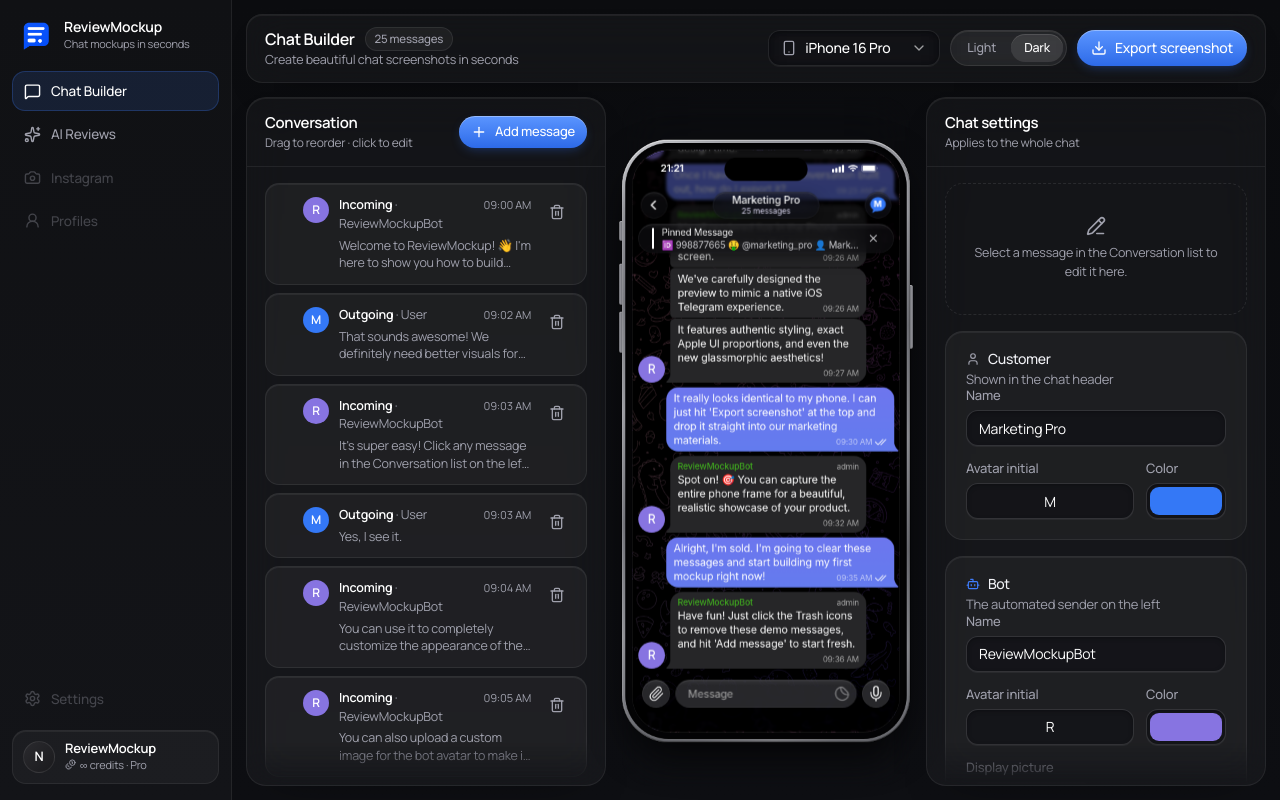
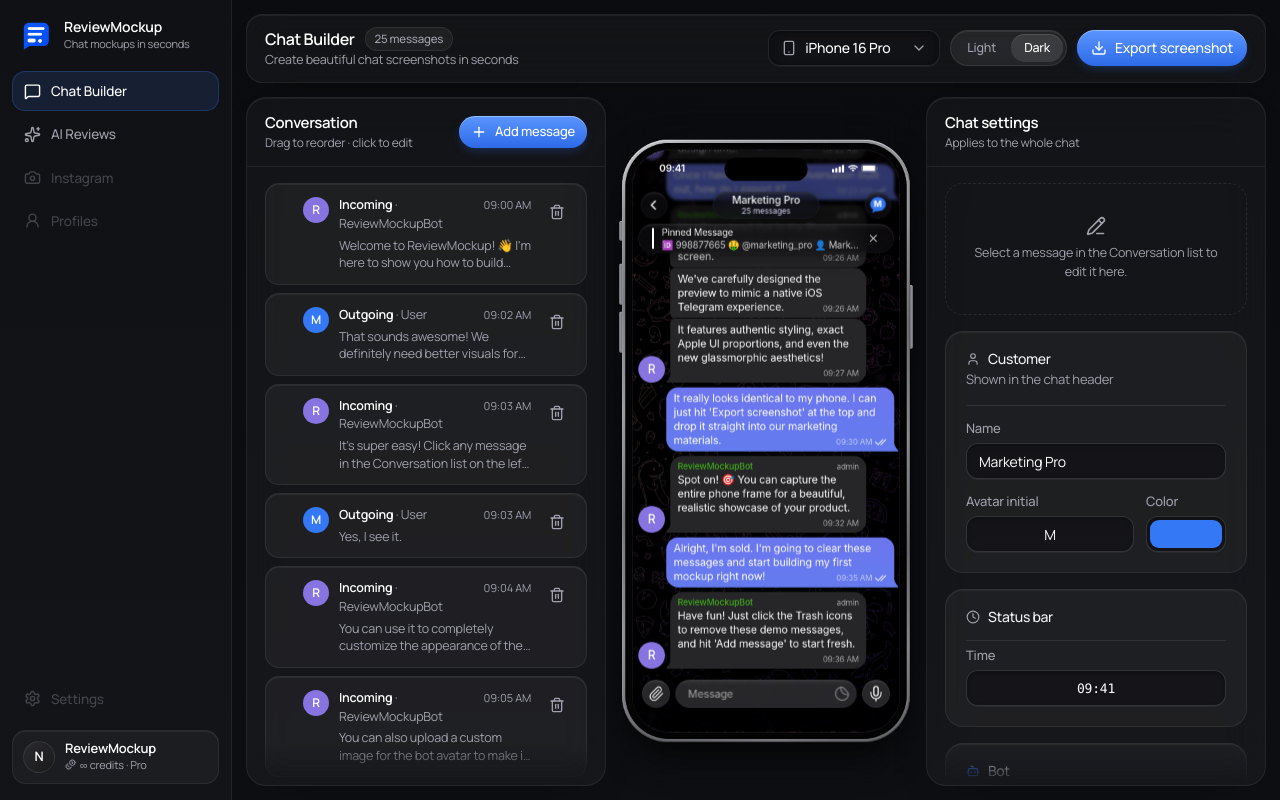
Before and after one commit to rp-wallet/review-gen, a Next.js app: page /chat-builder in a window 1280 px wide. Built offline with nearby package versions, Linux system fonts and the light colour scheme.

Commit message:
feat: add unique randomized status bar times to generated reviews and include time editing in the chat builder

```diff
--- a/app/(dashboard)/ai-reviews/page.tsx
+++ b/app/(dashboard)/ai-reviews/page.tsx
@@ -34,6 +34,7 @@
 import { Label } from '@/components/ui/label';
 import { Badge } from '@/components/ui/badge';
 import { Switch } from '@/components/ui/switch';
+import { Separator } from '@/components/ui/separator';
 
 type ExampleImage = {
   id: string;
@@ -372,7 +373,8 @@
                     Product
                   </CardTitle>
                 </CardHeader>
-                <CardContent className="flex flex-col gap-4 pt-0">
+                <CardContent className="flex flex-col gap-4 pt-4">
+                  <Separator />
                   <div className="flex flex-col gap-2">
                     <Label htmlFor="ai-product">Name</Label>
                     <Input id="ai-product" value={productName} onChange={(e) => setProductName(e.target.value)} placeholder="e.g. LarperWallet" />
@@ -393,7 +395,8 @@
                   </CardTitle>
                   <CardDescription>Screenshots the AI studies for lingo &amp; vibe</CardDescription>
                 </CardHeader>
-                <CardContent className="flex flex-col gap-4 pt-0">
+                <CardContent className="flex flex-col gap-4 pt-4">
+                  <Separator />
                   {examples.length > 0 && (
                     <div className="grid grid-cols-4 gap-2.5">
                       {examples.map((img) => (
@@ -507,7 +510,8 @@
                   </CardTitle>
                   <CardDescription>Used only in the preview header</CardDescription>
                 </CardHeader>
-                <CardContent className="flex flex-col gap-4 pt-0">
+                <CardContent className="flex flex-col gap-4 pt-4">
+                  <Separator />
                   <div className="flex flex-col gap-2">
                     <Label htmlFor="ai-bot-name">Name</Label>
                     <Input id="ai-bot-name" value={botName} onChange={(e) => setBotName(e.target.value)} />
--- a/app/(dashboard)/chat-builder/page.tsx
+++ b/app/(dashboard)/chat-builder/page.tsx
@@ -18,6 +18,7 @@
   Loader2,
   PencilLine,
   RotateCcw,
+  Clock,
 } from 'lucide-react';
 
 import { Button } from '@/components/ui/button';
@@ -66,6 +67,7 @@
   const [avatarColor, setAvatarColor] = useState('#3478F6');
   const [pinnedText, setPinnedText] = useState('🆔 998877665 🤑 @marketing_pro 👤 Marketing Pro ✅ Pro Plan 🌐 Language: en');
   const [showProfileIntro, setShowProfileIntro] = useState(true);
+  const [statusBarTime, setStatusBarTime] = useState('09:41');
 
   const [botName, setBotName] = useState('ReviewMockupBot');
   const [botAvatarInitial, setBotAvatarInitial] = useState('R');
@@ -121,6 +123,7 @@
         setCustomerName(imported.customerName || 'Customer');
         setAvatarInitial((imported.customerName || 'C').slice(0, 1).toUpperCase());
         setPinnedText(imported.pinnedText || '');
+        setStatusBarTime(imported.statusBarTime || '09:41');
         setShowProfileIntro(Boolean(payload.showProfileIntro && imported.pinnedText));
         setBotName(payload.botName || 'ReviewMockupBot');
         setBotAvatarInitial(payload.botAvatarInitial || 'R');
@@ -221,6 +224,7 @@
     summary: 'Preview',
     customerName,
     pinnedText,
+    statusBarTime,
     messages,
   };
 
@@ -384,7 +388,8 @@
                       Message
                     </CardTitle>
                   </CardHeader>
-                <CardContent className="flex flex-col gap-4 pt-0">
+                  <CardContent className="flex flex-col gap-4 pt-4">
+                    <Separator />
                     <div className="flex flex-col gap-2">
                       <Label>Type</Label>
                       <Select
@@ -450,7 +455,8 @@
                   </CardTitle>
                   <CardDescription>Shown in the chat header</CardDescription>
                 </CardHeader>
-              <CardContent className="flex flex-col gap-4 pt-0">
+                <CardContent className="flex flex-col gap-4 pt-4">
+                  <Separator />
                   <div className="flex flex-col gap-2">
                     <Label htmlFor="cust-name">Name</Label>
                     <Input id="cust-name" value={customerName} onChange={(e) => setCustomerName(e.target.value)} />
@@ -471,12 +477,33 @@
               <Card>
                 <CardHeader>
                   <CardTitle className="flex items-center gap-2">
+                    <Clock size={14} className="text-muted-foreground" />
+                    Status bar
+                  </CardTitle>
+                </CardHeader>
+                <CardContent className="flex flex-col gap-2 pt-4">
+                  <Separator />
+                  <Label htmlFor="status-time">Time</Label>
+                  <Input
+                    id="status-time"
+                    className="text-center font-mono text-[13px]"
+                    value={statusBarTime}
+                    onChange={(e) => setStatusBarTime(e.target.value)}
+                    placeholder="09:41"
+                  />
+                </CardContent>
+              </Card>
+
+              <Card>
+                <CardHeader>
+                  <CardTitle className="flex items-center gap-2">
                     <Bot size={14} className="text-brand" />
                     Bot
                   </CardTitle>
                   <CardDescription>The automated sender on the left</CardDescription>
                 </CardHeader>
-              <CardContent className="flex flex-col gap-4 pt-0">
+                <CardContent className="flex flex-col gap-4 pt-4">
+                  <Separator />
                   <div className="flex flex-col gap-2">
                     <Label htmlFor="bot-name">Name</Label>
                     <Input id="bot-name" value={botName} onChange={(e) => setBotName(e.target.value)} />
@@ -522,17 +549,17 @@
               </Card>
 
               <Card>
-              <CardHeader>
+                <CardHeader className='flex flex-row justify-between'>
                   <CardTitle className="flex items-center gap-2">
                     <Pin size={14} className="text-muted-foreground" />
                     Pinned message
                   </CardTitle>
-              </CardHeader>
-              <CardContent className="flex flex-col gap-4 pt-0">
                   <label htmlFor="profile-intro" className="flex cursor-pointer items-center justify-between gap-3">
-                  <span className="text-[13px] text-foreground">Pinned chat</span>
+                    {/* <span className="text-[13px] text-foreground">Pinned chat</span> */}
                     <Switch id="profile-intro" checked={showProfileIntro} onCheckedChange={setShowProfileIntro} />
                   </label>
+                </CardHeader>
+                <CardContent className="flex flex-col gap-4 pt-4">
                   <Separator />
                   <div className="flex flex-col gap-2">
                     <Label htmlFor="pinned-text">Pinned profile text</Label>
@@ -553,10 +580,10 @@
                   size="lg"
                   onClick={resetConversation}
                   disabled={!messages.length}
-                className="w-full border-red-200/15 bg-red-500/18 text-red-50 shadow-[inset_0_1px_0_rgba(255,255,255,0.22),0_8px_22px_-14px_rgba(255,80,80,0.8)] hover:bg-red-500/24 hover:text-white"
+                  className="w-full border-red-200/15 bg-red-500 text-red-50 shadow-[inset_0_1px_0_rgba(255,255,255,0.22),0_8px_22px_-14px_rgba(255,80,80,0.8)] hover:bg-red-500/24 hover:text-white"
                 >
                   <RotateCcw size={15} />
-                Reset
+                  Clear Conversation
                 </Button>
               )}
             </div>
--- a/app/api/generate-reviews/route.ts
+++ b/app/api/generate-reviews/route.ts
@@ -45,6 +45,23 @@
   return `🆔 ${id} ${text}`;
 }
 
+function normalizeStatusBarTime(value: unknown) {
+  if (typeof value !== 'string') return undefined;
+  const trimmed = value.trim();
+  return /^([01]?\d|2[0-3]):[0-5]\d$/.test(trimmed) ? trimmed : undefined;
+}
+
+function randomStatusBarTime(used: Set<string>) {
+  for (let attempt = 0; attempt < 100; attempt += 1) {
+    const hour = randomInt(0, 24);
+    const minute = randomInt(0, 60);
+    const time = `${hour}:${String(minute).padStart(2, '0')}`;
+    if (!used.has(time)) return time;
+  }
+
+  return `${randomInt(0, 24)}:${String(randomInt(0, 60)).padStart(2, '0')}`;
+}
+
 function normalizeReviewSet(value: unknown, index: number): ReviewSet | null {
   if (!isObject(value)) return null;
 
@@ -76,6 +93,7 @@
     summary: textOr(value.summary, ''),
     customerName,
     pinnedText: normalizePinnedText(value.pinnedText, customerName),
+    statusBarTime: normalizeStatusBarTime(value.statusBarTime),
     messages,
   };
 }
@@ -90,11 +108,20 @@
 
   if (!sets.length) throw new Error('Gemini returned no usable conversations.');
 
+  const usedStatusTimes = new Set<string>();
+  const setsWithStatusTime = sets.map((set) => {
+    const statusBarTime = set.statusBarTime && !usedStatusTimes.has(set.statusBarTime)
+      ? set.statusBarTime
+      : randomStatusBarTime(usedStatusTimes);
+    usedStatusTimes.add(statusBarTime);
+    return { ...set, statusBarTime };
+  });
+
   return {
     confidence: typeof value.confidence === 'number' ? value.confidence : undefined,
     toneTags: Array.isArray(value.toneTags) ? value.toneTags.filter((tag): tag is string => typeof tag === 'string') : [],
     notes: typeof value.notes === 'string' ? value.notes : '',
-    sets,
+    sets: setsWithStatusTime,
   };
 }
 
@@ -173,6 +200,7 @@
       "summary": string,
       "customerName": string,
       "pinnedText": string,
+      "statusBarTime": string like "17:13",
       "messages": [
         {
           "sender": "customer" | "support",
@@ -188,6 +216,7 @@
 Rules:
 - Generate exactly ${count} sets.
 - Each set should have ${minMessages} to ${maxMessages} messages.
+- Give every set a different random statusBarTime in 24-hour iPhone status bar format, like "9:41" or "17:13".
 - Make it feel like Telegram support, not a formal testimonial.
 - Customer language can be casual, typo-prone, short, and natural.
 - Support should guide, resolve, and ask for feedback only when it fits.
--- a/components/ChatCanvas.tsx
+++ b/components/ChatCanvas.tsx
@@ -111,7 +111,7 @@
 
       {/* ░░ Floating Top — pills on top ░░ */}
       <div className="absolute top-0 left-0 w-full z-50 flex flex-col gap-2 px-2 pb-3">
-        <StatusBar />
+        <StatusBar time={review.statusBarTime} />
         <Header
           title={review.customerName || 'Customer'}
           subtitle={`${review.messages?.length || 0} messages`}
--- a/components/StatusBar.tsx
+++ b/components/StatusBar.tsx
@@ -1,10 +1,14 @@
 import React from 'react';
 
-export default function StatusBar() {
+type StatusBarProps = {
+  time?: string;
+};
+
+export default function StatusBar({ time }: StatusBarProps) {
   const now = new Date();
   const hours = now.getHours();
   const minutes = now.getMinutes().toString().padStart(2, '0');
-  const timeString = `${hours}:${minutes}`;
+  const timeString = time?.trim() || `${hours}:${minutes}`;
 
   return (
     <div className="flex items-center justify-between w-full px-[24px] h-[54px] shrink-0 relative">
--- a/lib/types.ts
+++ b/lib/types.ts
@@ -13,6 +13,7 @@
   summary: string;
   customerName: string;
   pinnedText: string;
+  statusBarTime?: string;
   messages: ReviewMessage[];
 };
 
```
Lines whose indentation alone changed are shown as unchanged.
